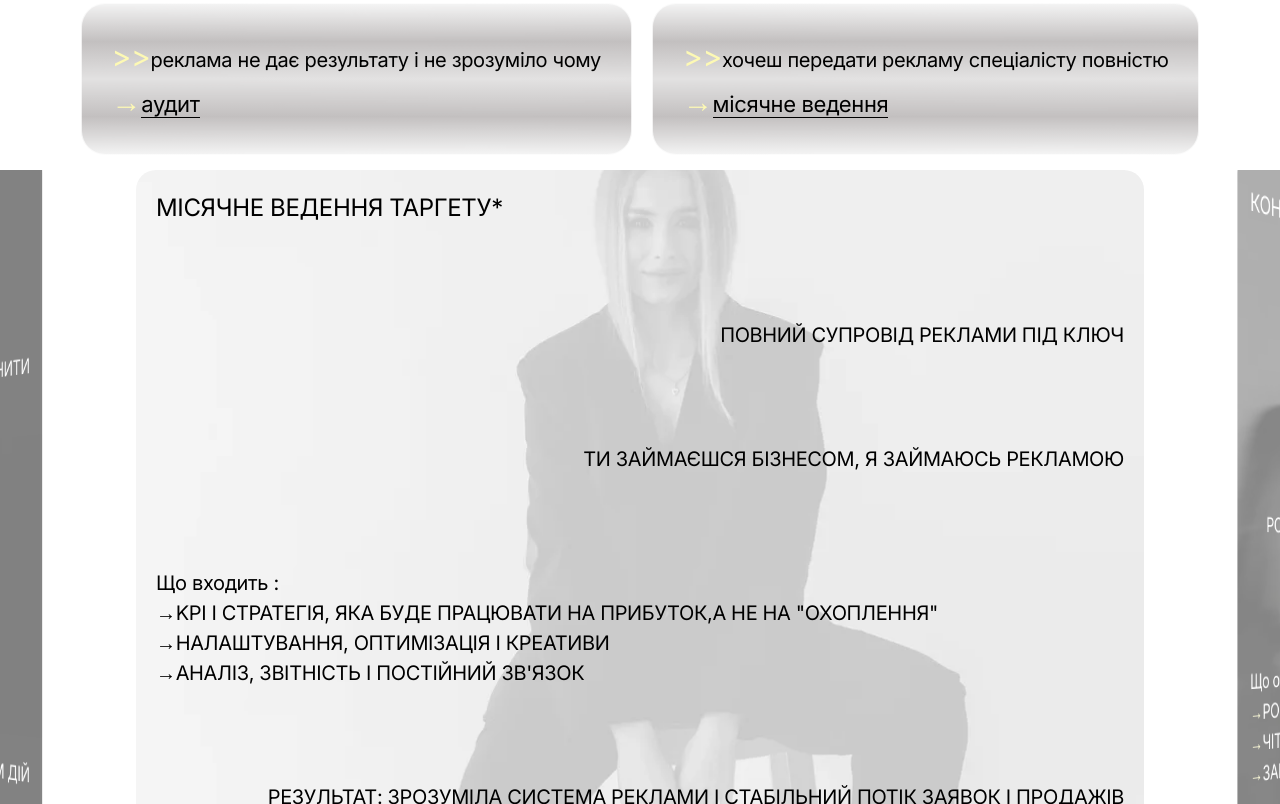
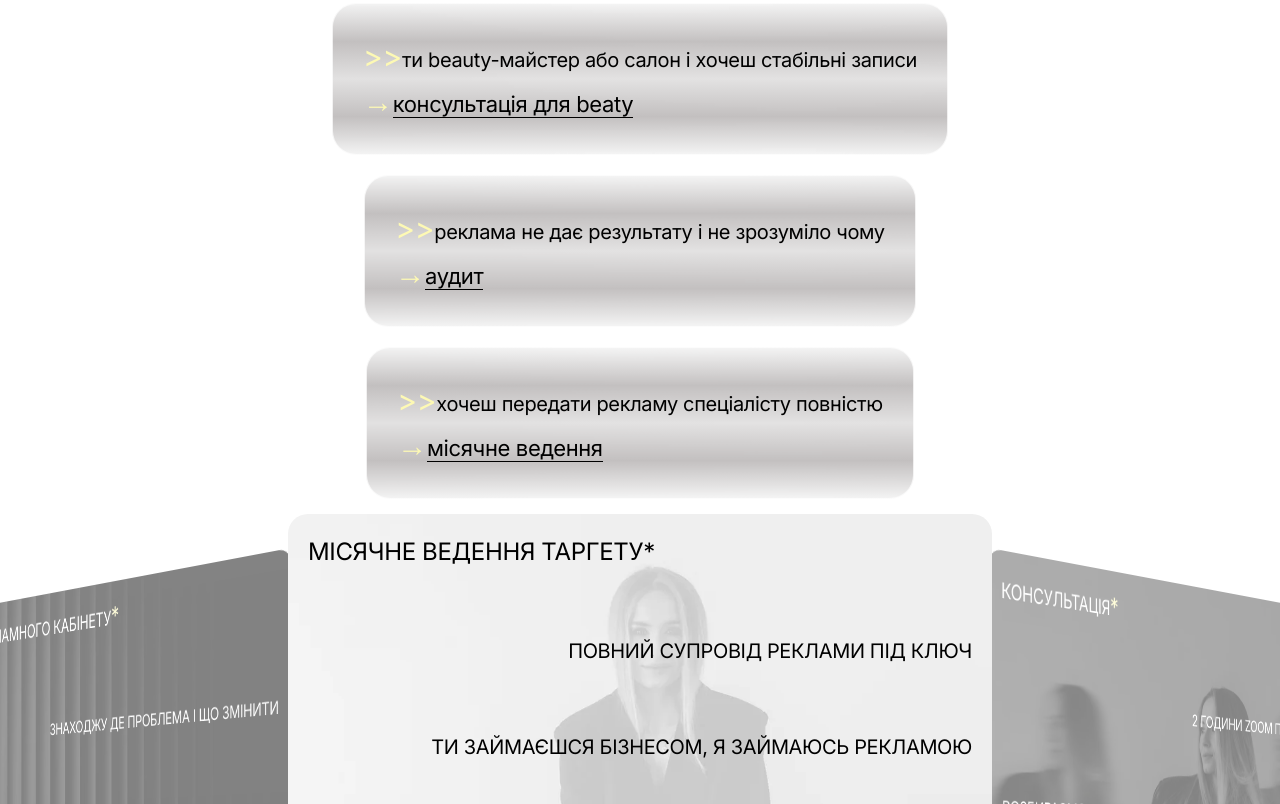
Before and after one commit to TeddSm/target, a plain HTML site: page index.html in a window 1280 px wide. Shown: the part 743-1547 px from the top of the page. Drawn offline with nearby package versions, Linux system fonts and the light colour scheme.

Commit message:
update adaptive

```diff
--- a/js/script.js
+++ b/js/script.js
@@ -41,6 +41,24 @@
         modifier: 1,
         slideShadows: false,
     },
+    breakpoints: {
+        768: {
+            coverflowEffect: {
+                rotate: -20,
+                stretch: 0,
+                depth: 150,
+                modifier: 1,
+            },
+        },
+        1024: {
+            coverflowEffect: {
+                rotate: -20,
+                stretch: 10,
+                depth: 200,
+                modifier: 1.5,
+            },
+        }
+      },
     navigation: {
         nextEl: ".swiper-button-next",
         prevEl: ".swiper-button-prev",
--- a/styles/style.css
+++ b/styles/style.css
@@ -81,6 +81,18 @@
 .container {
   padding: 0 10px 0 10px;
   overflow-x: hidden;
+}
+
+@media (min-width: 768px) {
+  .container {
+padding: 0 70px 0 70px;
+  }
+}
+
+@media (min-width: 1200px) {
+  .container {
+padding: 0 200px 0 200px;
+  }
 }
 
 .hero {
@@ -243,6 +255,12 @@
     padding: 20px;
 }
 
+@media (min-width: 1200px) {
+.swiper-slide {
+  height: 90vh !important;
+}
+}
+
 .swiper-buttons-container {
   position: relative;
   height: 44px;
```
